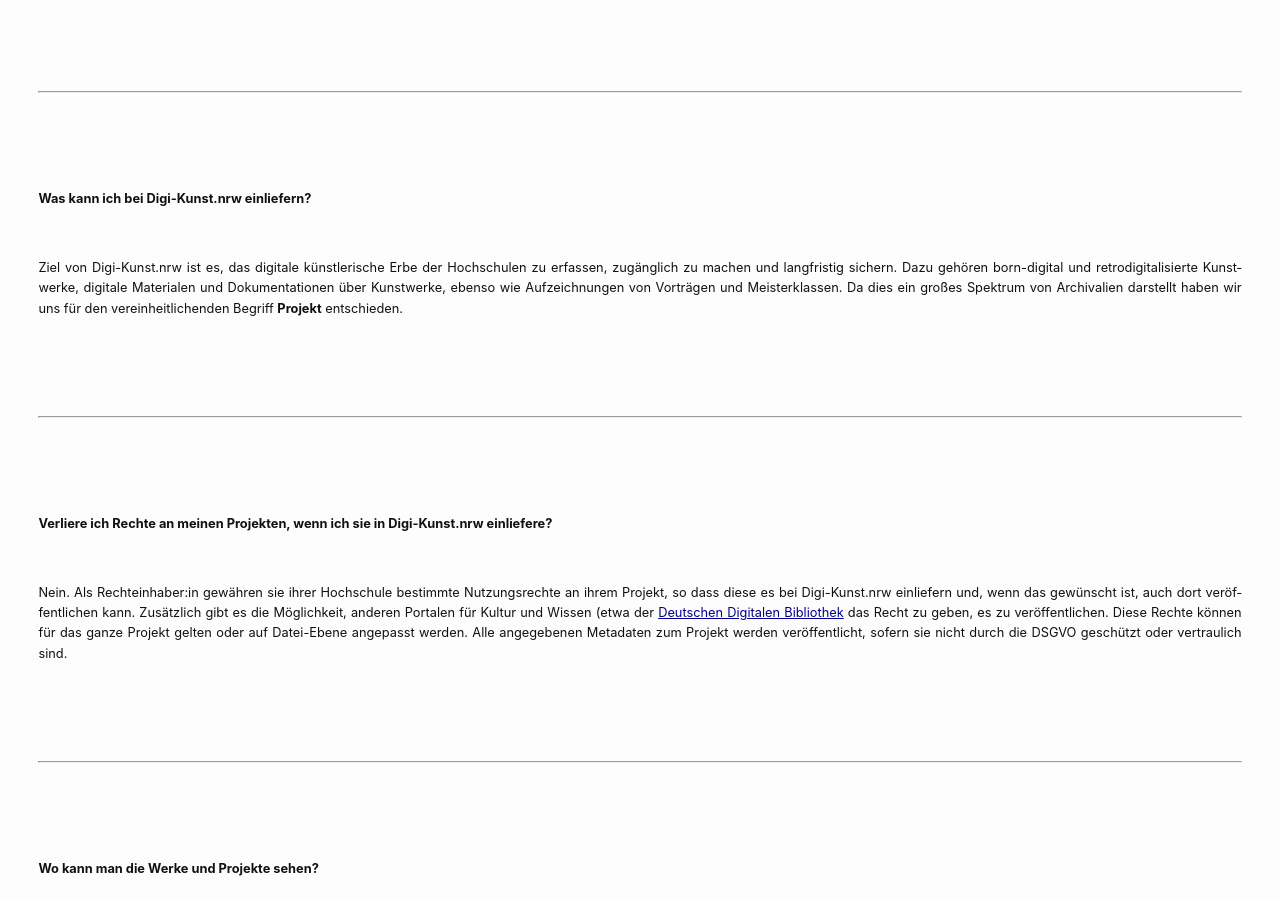
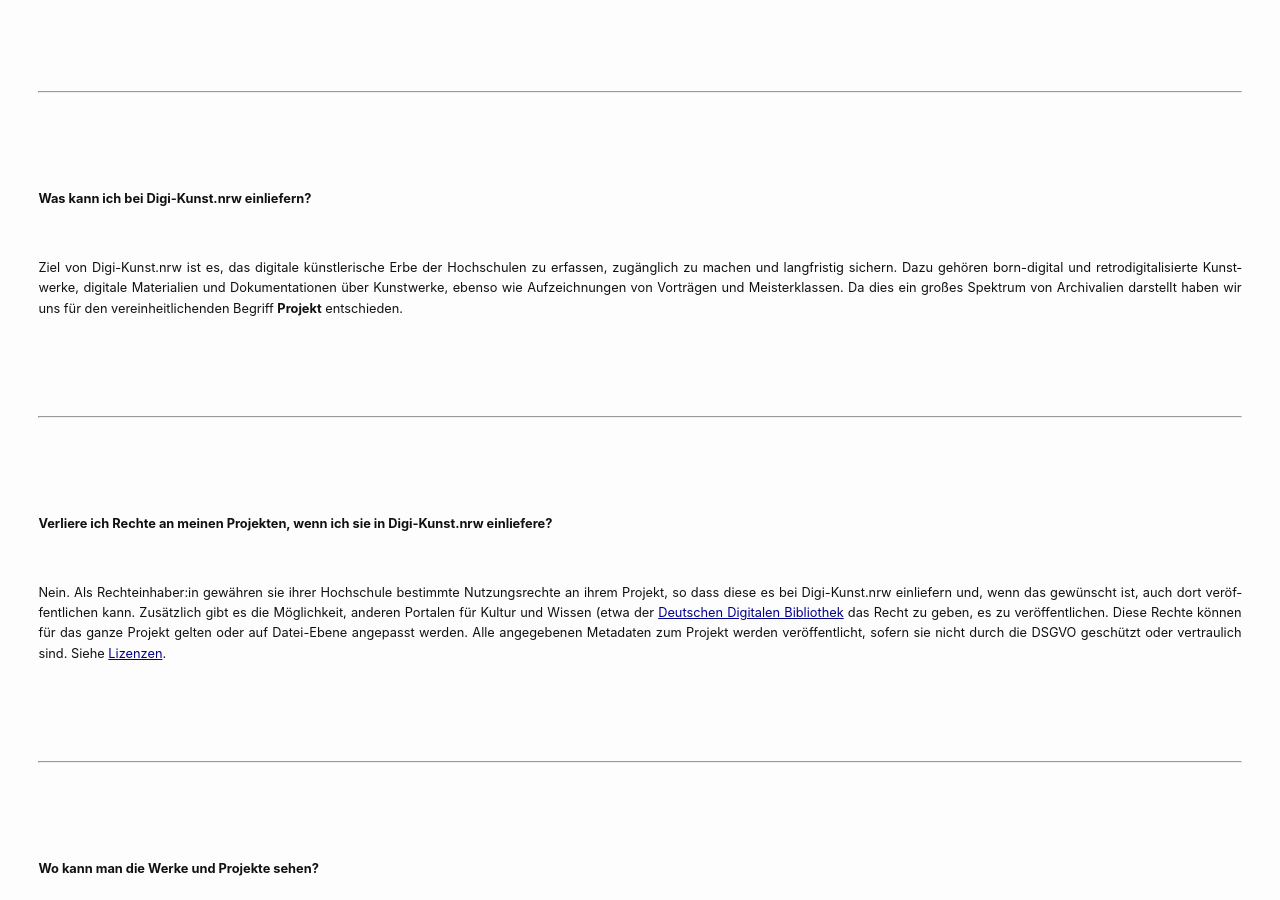
Before and after one commit to christiansievers/site-test, a Jekyll site: the page built from ressourcen/FAQ.markdown, in a window 1280 px wide and 900 px high, scrolled down 1215 px. Built offline with Jekyll 4.4.1, drawn with Linux system fonts in a browser that asks for light colours; a script that is not in the unit is left out.

Commit message:
kleine Tippfehler

```diff
--- a/ressourcen/FAQ.markdown
+++ b/ressourcen/FAQ.markdown
@@ -24,13 +24,13 @@ Sie können Dateien jedes Typs bei Digi-Kunst.nrw einliefern. Wie jede andere In
 
 **Was kann ich bei Digi-Kunst.nrw einliefern?**
 
-Ziel von Digi-Kunst.nrw ist es, das digitale künstlerische Erbe der Hochschulen zu erfassen, zugänglich zu machen und langfristig sichern. Dazu gehören born-digital und retrodigitalisierte Kunstwerke, digitale Materialen und Dokumentationen über Kunstwerke, ebenso wie Aufzeichnungen von Vorträgen und Meisterklassen. Da dies ein großes Spektrum von Archivalien darstellt haben wir uns für den vereinheitlichenden Begriff **Projekt** entschieden.
+Ziel von Digi-Kunst.nrw ist es, das digitale künstlerische Erbe der Hochschulen zu erfassen, zugänglich zu machen und langfristig sichern. Dazu gehören born-digital und retrodigitalisierte Kunstwerke, digitale Materialien und Dokumentationen über Kunstwerke, ebenso wie Aufzeichnungen von Vorträgen und Meisterklassen. Da dies ein großes Spektrum von Archivalien darstellt haben wir uns für den vereinheitlichenden Begriff **Projekt** entschieden.
 
 ----
 
 **Verliere ich Rechte an meinen Projekten, wenn ich sie in Digi-Kunst.nrw einliefere?**
 
-Nein. Als Rechteinhaber:in gewähren sie ihrer Hochschule bestimmte Nutzungsrechte an ihrem Projekt, so dass diese es bei Digi-Kunst.nrw einliefern und, wenn das gewünscht ist, auch dort veröffentlichen kann. Zusätzlich gibt es die Möglichkeit, anderen Portalen für Kultur und Wissen (etwa der [Deutschen Digitalen Bibliothek](https://www.deutsche-digitale-bibliothek.de/) das Recht zu geben, es zu veröffentlichen. Diese Rechte können für das ganze Projekt gelten oder auf Datei-Ebene angepasst werden. Alle angegebenen Metadaten zum Projekt werden veröffentlicht, sofern sie nicht durch die DSGVO geschützt oder vertraulich sind.
+Nein. Als Rechteinhaber:in gewähren sie ihrer Hochschule bestimmte Nutzungsrechte an ihrem Projekt, so dass diese es bei Digi-Kunst.nrw einliefern und, wenn das gewünscht ist, auch dort veröffentlichen kann. Zusätzlich gibt es die Möglichkeit, anderen Portalen für Kultur und Wissen (etwa der [Deutschen Digitalen Bibliothek](https://www.deutsche-digitale-bibliothek.de/) das Recht zu geben, es zu veröffentlichen. Diese Rechte können für das ganze Projekt gelten oder auf Datei-Ebene angepasst werden. Alle angegebenen Metadaten zum Projekt werden veröffentlicht, sofern sie nicht durch die DSGVO geschützt oder vertraulich sind. Siehe [Lizenzen]({{ site.baseurl }}/ressourcen/lizenzen).
 
 ----
 
--- a/ressourcen/lizenzen/index.markdown
+++ b/ressourcen/lizenzen/index.markdown
@@ -4,7 +4,7 @@ title: Lizenzen
 order: 2.8
 ---
 
-Digi-Kunst.nrw hat für den Umgang mit urheberrechtlich und leistungsschutzrechtlich geschütztem Material eine Modularlizenz entwickelt. Mit dieser kann sich die einliefernde Hochschule bestimmte Rechte von den Rechteinhaber:innen einräumen lassen kann. Es gibt drei Stufen, die aufeinander aufbauen:
+Digi-Kunst.nrw hat für den Umgang mit urheberrechtlich und leistungsschutzrechtlich geschütztem Material eine Modularlizenz entwickelt, mit der sich die einliefernde Hochschule bestimmte Rechte von den Rechteinhaber:innen einräumen lassen kann. Es gibt drei Stufen, die aufeinander aufbauen:
 
 | **A – Langzeitverfügbarkeit** | Das Werk kann von der [eigenen] Hochschule zu Archivzwecken vervielfältigt werden. Dies beinhaltet auch eine Digitalisierung des Werks. Eine Bearbeitung des Werks ist nur zulässig, wenn für Zwecke der Langzeitverfügbarkeit eine Umwandlung bestehender Dateiformate in andere Dateiformate erforderlich ist und diese Umwandlung eine Bearbeitung darstellen sollte. |
 | **AB – wie A, zusätzlich Veröffentlichung** | Das Werk kann von der [eigenen] Hochschule zu nicht-kommerziellen Zwecken öffentlich zugänglich gemacht werden („on-demand“). Die eigene Hochschule kann dieses Nutzungsrecht auch im Rahmen des Projekts Digi-Kunst.nrw nutzen und den beteiligten Projektpartnern (andere Kunst- und Musikhochschulen, technische Partner wie z.B. Rechenzentren) für die Zwecke von Digi-Kunst.nrw entsprechende einfache Nutzungsrechte einräumen. |
```
